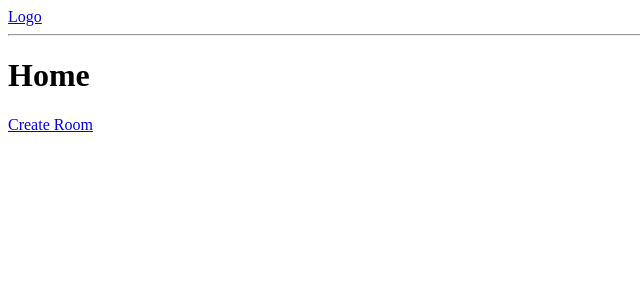
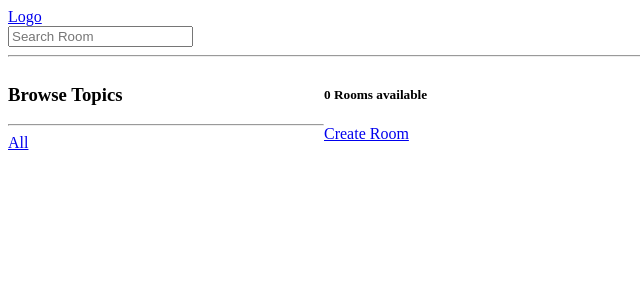
Before and after one commit to djonzoumbek/study, a Django app: page / in a window 1280 px wide. Shown: the top 300 px of the page, without its empty margins (0-640 px from the left). Run offline with Django 5.2, Linux system fonts and the light colour scheme; data that the repository does not hold is empty.

Commit message:
Mise en place de la fonctionnalité de recherche de salon par nom, catégorie et par description

```diff
--- a/base/templates/base/home.html
+++ b/base/templates/base/home.html
@@ -1,9 +1,29 @@
 {% extends 'main.html' %}
 
 {% block content %}
+    <style>
+        .home-container {
+            display: grid;
+            grid-template-columns: 1fr 3fr;
+        }
+    </style>
 
-    <h1>Home</h1>
+	<div class="home-container">
         <div>
+            <h3>Browse Topics</h3>
+            <hr>
+            <div>
+                    <a href="{% url 'home' %}">All</a>
+                </div>
+            {% for topic in topics %}
+            	<div>
+                    <a href="{% url 'home' %}?q={{ topic.name }}">{{ topic.name }}</a>
+                </div>
+            {% endfor %}
+
+        </div>
+        <div>
+            <h5>{{ room_count }} Rooms available</h5>
             <a href="{% url 'create-room' %}"> Create Room</a>
             <div>
                 {% for room in rooms %}
@@ -18,4 +38,5 @@
                 {% endfor %}
             </div>
         </div>
+    </div>
 {% endblock %}
--- a/base/templates/base/room.html
+++ b/base/templates/base/room.html
@@ -3,5 +3,6 @@
 {% block content %}
     <h1>Room</h1>
     <h5>{{ room.name }}</h5>
+    <p>{{ room.description }}</p>
 
 {% endblock %}
--- a/base/views.py
+++ b/base/views.py
@@ -1,13 +1,22 @@
 from django.shortcuts import render, redirect
-from .models import Room
+from django.db.models import Q
+from .models import Room, Topic
 from .forms import RoomForm
 
 
 
 
 def home(request):
-    rooms = Room.objects.all()
-    return render(request, 'base/home.html', {'rooms': rooms})
+    q = request.GET.get('q') if request.GET.get('q') is not None else ''
+    rooms = Room.objects.filter(
+        Q(topic__name__icontains=q) |
+        Q(name__icontains=q) |
+        Q(description__icontains=q)
+    )
+    room_count = rooms.count()
+    topics = Topic.objects.all()
+    context = {'rooms': rooms, 'topics': topics, 'room_count': room_count}
+    return render(request, 'base/home.html', context)
 
 def room(request, pk):
     room = Room.objects.get(id=pk)
--- a/templates/navbar.html
+++ b/templates/navbar.html
@@ -1,3 +1,8 @@
 <a href="/"> Logo</a>
 
+
+<form action="{% url 'home' %}" method="get">
+    <input type="text" name="q" placeholder="Search Room">
+</form>
+
 <hr>
```
Lines whose indentation alone changed are shown as unchanged.
